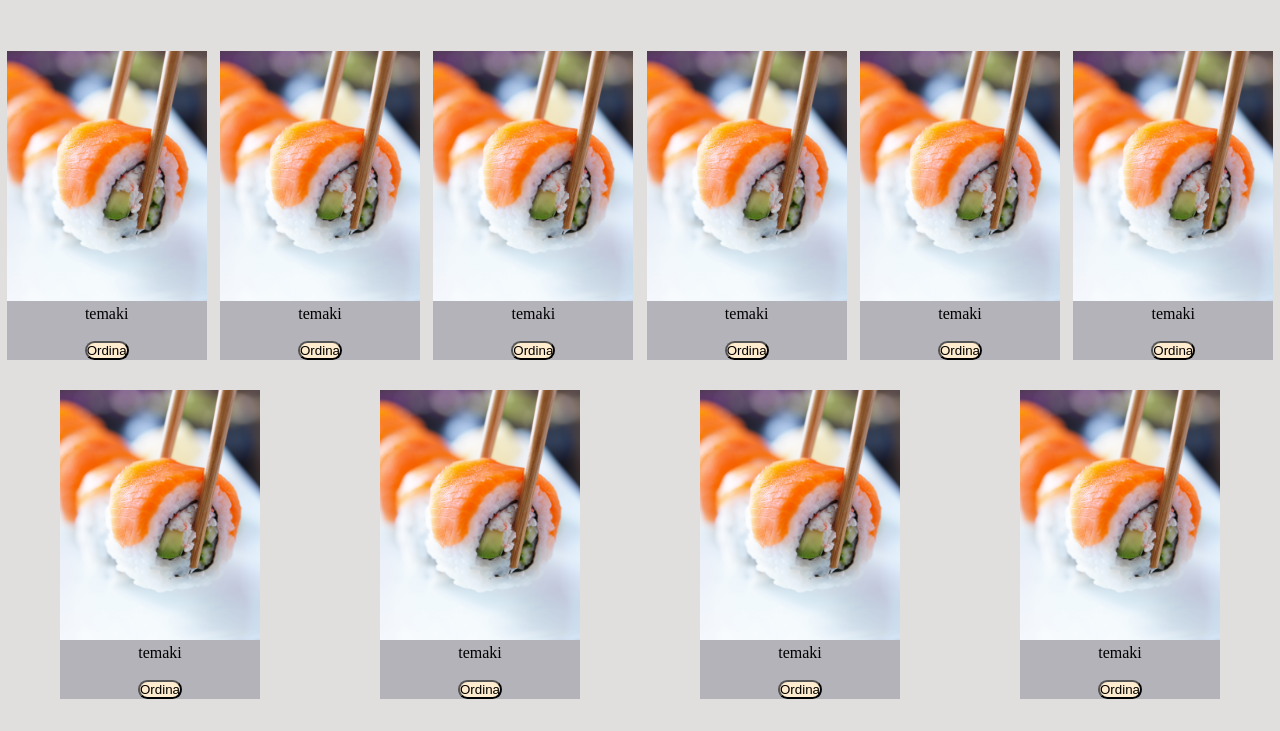
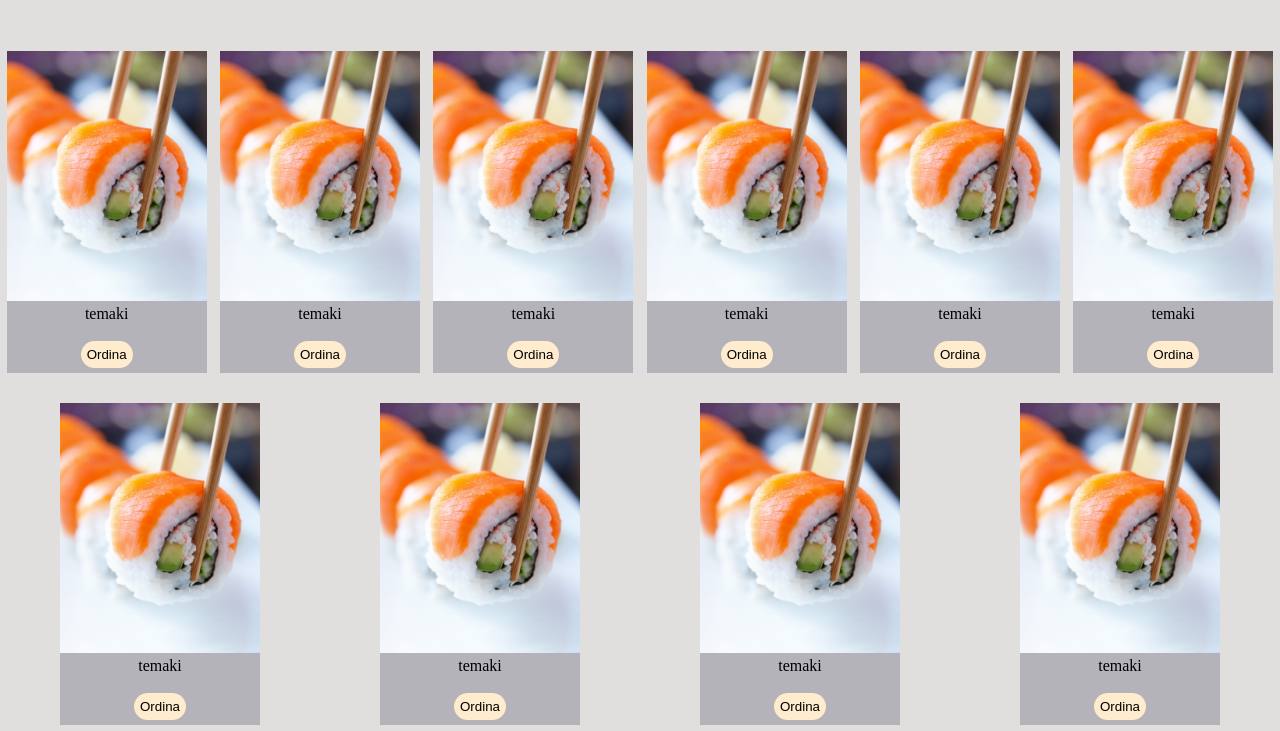
Before and after one commit to St3veCode/sushi, a plain HTML site: page index.html in a window 1280 px wide. Shown: the part 69-800 px from the top of the page. Drawn offline with Linux system fonts and the light colour scheme.

Commit message:
modifica button

```diff
--- a/style.css
+++ b/style.css
@@ -46,9 +46,16 @@ display: inline-block;}
 
 button{
     border-radius: 80px;
+    border: none;
+    padding: 6px;
+    margin-bottom: 5px;
     background-color: blanchedalmond;
 }
 
+button:hover{
+    background-color: rgb(214, 161, 28);
+    transition: all .4s ease;
+}
 
 .logo{
     margin-top: 5px;
```
